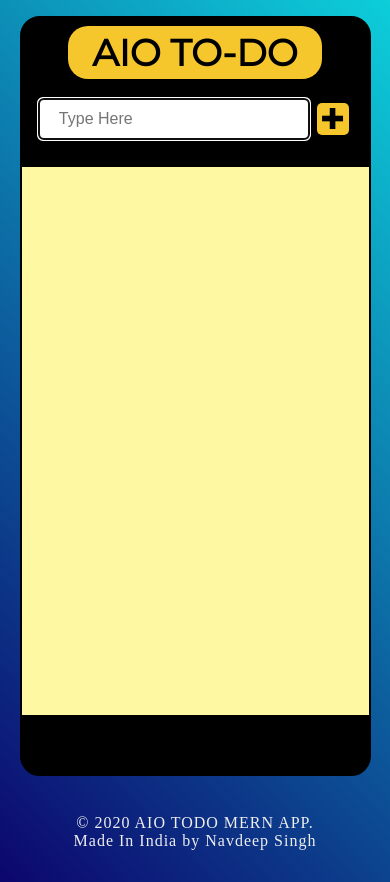
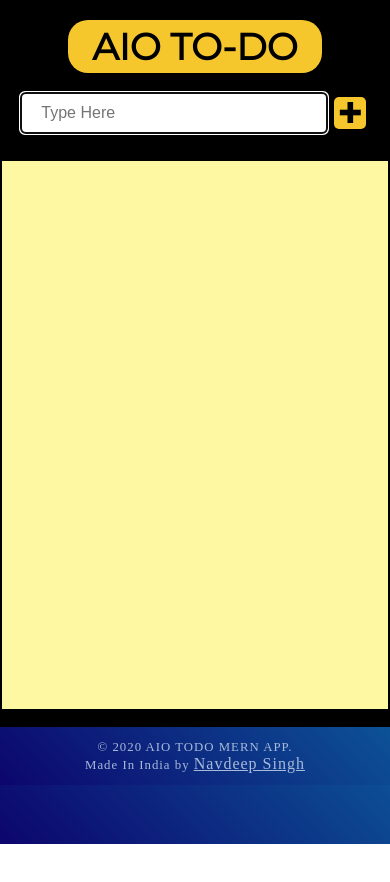
Before and after one commit to Navdeepsingh4298/aio-todo, a React (Create React App) app: page / in a window 390 px wide. After the commit the page ends 844 px from the top, so only its background shows below. Built offline with nearby package versions, Linux system fonts and the light colour scheme.

Commit message:
added isEditable property and some mobile ui

```diff
--- a/src/App.js
+++ b/src/App.js
@@ -1,4 +1,6 @@
 import React, { useState } from 'react';
+
+//import {BrowserRouter as Router, Route, Link} from 'react-router-dom';
 
 // Components
 import Header from './components/header/header.component';
--- a/src/components/button/button.styles.js
+++ b/src/components/button/button.styles.js
@@ -9,7 +9,7 @@ export const BtnContainer = styled.button`
   color: var(--black);
   width: 2.5rem;
   height: 2.5rem;
-  margin: 5px;
+  margin: 0 5px;
   border-radius: 5px;
   border: none;
 
--- a/src/components/footer/footer.styles.js
+++ b/src/components/footer/footer.styles.js
@@ -7,22 +7,21 @@ export const FooterContainer = styled.div`
   flex-direction: column;
   width: 70vw;
   height: 5rem;
-  margin: 10px;
   letter-spacing: 1px;
 
-
   @media screen and (max-width: 800px){
-    width: 90vw;
+    width: 100vw;
+    height: 3.6rem;
   }
 `;
 
 export const FooterPara = styled.p`
-  font-size: 1rem;
+  font-size: 0.8rem;
+  color: var(--grey);
   margin: 0;
-  color: #eee;
 `;
 
 export const FooterLink = styled.a`
-  text-decoration: none;
-  color: #eee;
+  color: var(--grey);
+  font-size: 1rem;
 `;
--- a/src/components/header/header.styles.js
+++ b/src/components/header/header.styles.js
@@ -8,7 +8,6 @@ const CenterStyles = css`
 
 export const HeaderContainer = styled.div`
   ${CenterStyles}
-  margin-top: 0;
   width: auto;
   padding: 2em;
   margin: 1rem auto;
--- a/src/components/input-box/input-box.component.jsx
+++ b/src/components/input-box/input-box.component.jsx
@@ -21,9 +21,10 @@ const InputBox = ({ inputText, setInputText, todos, setTodos }) => {
       setTodos([
         ...todos,
         {
+          id: uuidv4(),
           text: inputText,
           isCompleted: false,
-          id: uuidv4()
+          isEditable: false
         }
       ]);
       setInputText('');
--- a/src/components/item/item.component.jsx
+++ b/src/components/item/item.component.jsx
@@ -8,40 +8,65 @@ import { ItemContainer, BtnContainer, ItemTextContainer, ArrowContainer, TextLiC
 const Item = ({ setTodos, currentItem, allItems }) => {
 
   const handleCompleteBtnClick = () => {
-    currentItem.isCompleted = !currentItem.isCompleted;
-    // It just opposite the current value of isCompleted
-    // Then render all items with updated properties
+    setTodos(allItems.map(item => {
+      if (item.id === currentItem.id) {
+        return {
+          ...item,
+          isCompleted: !currentItem.isCompleted
+        }
+      }
+      return item;
+    }));
+
+    // It loops through all items in array and where id is matched with currentItem id then,
+    // just opposite the current value of isCompleted and return it.
   }
 
   const handleDeleteBtnClick = () => {
-    setTodos(allItems.filter((el) => el.id !== currentItem.id));
+    setTodos(allItems.filter(item => item.id !== currentItem.id));
+
     // filter method loop through each element in allItems array
     // and render only those whose id doesn't match currentItem's id
   }
 
   const handleEditText = e => {
-    currentItem.text = (e.target.innerText);
-    console.log(currentItem.text);
-
-    // TODO: if text become empty then delete that li
-    // check new text must not be empty or same  as other text
-    // if so then alert or do something
+    let newText = e.target.innerText;
+    if (newText !== "" || newText !== " " || newText !== null) {
+      setTodos(allItems.map(item => {
+        if (item.id === currentItem.id) {
+          return {
+            ...item,
+            text: newText
+          }
+        }
+        return item;
+      }));
+    }
   }
 
-  // const handleEditbtn = () => {
-  //   currentItem.isEditable = true;
-  //   // isEditable = !isEditable;
-  //   // isAutoFocus = !isAutoFocus;
-  //   // make it editable
-  // }
+  const handleEditbtn = () => {
+    setTodos(allItems.map(item => {
+      if (item.id === currentItem.id) {
+        return {
+          ...item,
+          isEditable: !currentItem.isEditable
+        }
+      }
+      return item;
+    }));
+
+    // it loops through the array and check where id is equal to currentItem's id
+    // then change isEditable property to opposite of current property
+  }
+
 
   return (
     <ItemContainer>
       <ItemTextContainer>
         <ArrowContainer>&#10148;</ArrowContainer>
         <TextLiContainer
-          contentEditable={true}
-          style={currentItem.isCompleted ? { textDecoration: 'lineThrough' } : null}
+          contentEditable={currentItem.isEditable}
+          isDone={currentItem.isCompleted}  // it apply completed styles acc. to isCompleted property
           onInput={handleEditText}
         >
           {currentItem.text}
@@ -52,10 +77,10 @@ const Item = ({ setTodos, currentItem, allItems }) => {
           btnName="&#10007;"
           handleClick={handleDeleteBtnClick}
         />
-        {/* <Button
+        <Button
           btnName="&#9998;"
           handleClick={handleEditbtn}
-        /> */}
+        />
         <Button
           btnName="&#10003;"
           handleClick={handleCompleteBtnClick}
--- a/src/components/item/item.styles.js
+++ b/src/components/item/item.styles.js
@@ -24,11 +24,11 @@ export const ItemContainer = styled.div`
 export const ItemTextContainer = styled.div`
   display: flex;
   align-items: flex-start;
-  width: 85%;
+  width: 80%;
   border-bottom: 1px solid black;
 
   @media screen and (max-width:800px){
-    width: 80%;
+    width: 70%;
   }
 `;
 
@@ -39,15 +39,26 @@ export const ArrowContainer = styled.span`
 
 export const TextLiContainer = styled.li`
   list-style-type: none;
+  padding: 0 5px;
+
+  ${({ contentEditable }) => contentEditable && `
+      color: var(--yellow);
+      background: var(--light-black);
+  `}
+
+  ${({ isDone }) => isDone && `
+    text-decoration: line-through;
+    opacity: 0.5;
+  `}
 `;
 
 export const BtnContainer = styled.div`
   ${centeredStyles};
   height: 3rem;
-  width: 15%;
+  width: 20%;
 
   @media screen and (max-width:800px){
     height: 2rem;
-    width: 20%;
+    width: 30%;
   }
 `;
--- a/src/components/items-list/item-list.component.jsx
+++ b/src/components/items-list/item-list.component.jsx
@@ -7,6 +7,8 @@ import Item from '../item/item.component';
 import { ItemListContainer } from './item-list.styles';
 
 const ItemList = ({ items, setTodos }) => {
+
+  // TODO: Make li 's  sortable so that it can be arranged in right order
 
   return (
     <ItemListContainer>
--- a/src/global.styles.js
+++ b/src/global.styles.js
@@ -69,8 +69,10 @@ export const AppContainer = styled.div`
   background: var(--black);
 
   @media screen and (max-width: 800px){
-    width: 90vw;
-    min-height: 90vh;
-    margin: 1rem auto;
+    width: 100vw;
+    padding-top: 10px;
+    min-height: 80vh;
+    margin: 0 auto;
+    border-radius: 0;
   }
 `;
```
Also changed, not shown: 1 other file (tests, documents, lock files or other folders).
